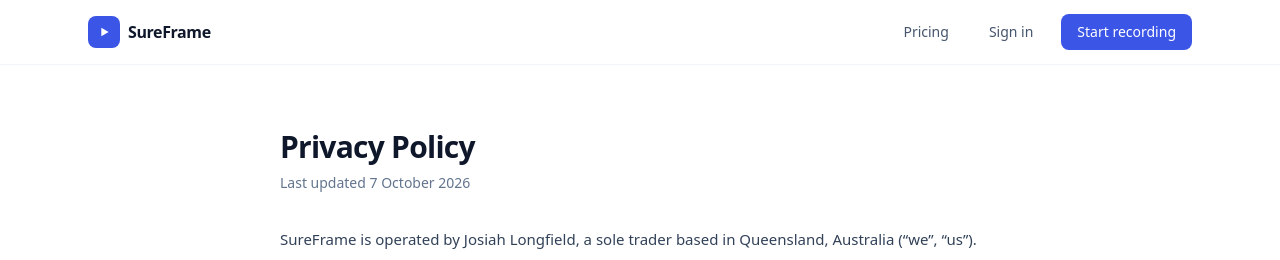
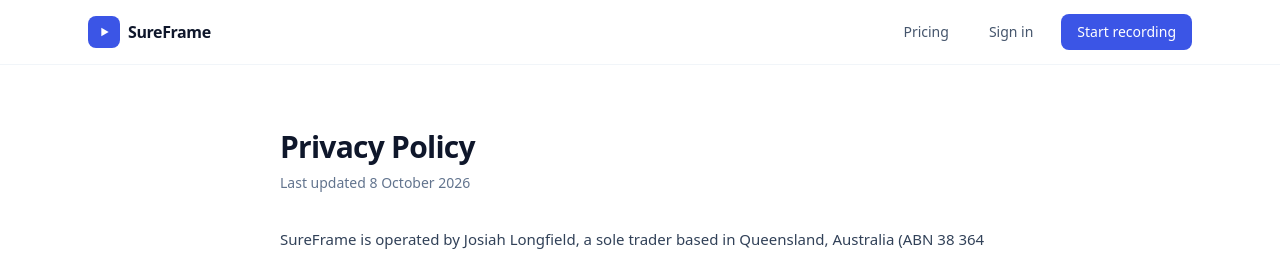
Before and after one commit to josiahlongfield-jpg/FRAMECAST, a Next.js app in the folder apps/web/: page /legal/privacy in a window 1280 px wide. Shown: the top 260 px of the page. Built offline with nearby package versions, Linux system fonts and the light colour scheme; no server answers.

Commit message:
Legal: add ABN 38 364 192 034 to terms, privacy and footer
Co-Authored-By: Claude Opus 5.5 (1M context) <noreply@anthropic.com>
Claude-Session: https://claude.ai/code/session_01P4tJ6w28EeQUWxeH5NAmsb

```diff
--- a/apps/web/src/components/SiteFooter.tsx
+++ b/apps/web/src/components/SiteFooter.tsx
@@ -1,6 +1,7 @@
 import Link from "next/link";
 import { auth } from "@/auth";
 import { BRAND } from "@/lib/brand";
+import { LEGAL } from "@/lib/legal";
 import SupportWidget from "./SupportChat";
 
 export default async function SiteFooter() {
@@ -8,7 +9,7 @@ export default async function SiteFooter() {
   return (
     <footer className="border-t border-slate-100 py-10 text-sm text-slate-500">
       <div className="mx-auto flex max-w-6xl flex-col items-center justify-between gap-4 px-4 sm:flex-row sm:px-6">
-        <p>© {new Date().getFullYear()} {BRAND.name}. All rights reserved.</p>
+        <p>© {new Date().getFullYear()} {BRAND.name}. All rights reserved.{LEGAL.abn && ` ABN ${LEGAL.abn}`}</p>
         <nav className="flex gap-6">
           <Link href="/pricing" className="hover:text-slate-900">Pricing</Link>
           <Link href="/help" className="hover:text-slate-900">Help</Link>
--- a/apps/web/src/lib/legal.ts
+++ b/apps/web/src/lib/legal.ts
@@ -8,7 +8,7 @@ import { RETENTION_DAYS } from "@/lib/retention";
 export const LEGAL = {
   product: BRAND.name,
   operator: "Josiah Longfield",
-  abn: null as string | null,
+  abn: "38 364 192 034" as string | null,
   postalAddress: null as string | null,
   email: "support@sureframe.app",
   website: "sureframe.app",
@@ -16,7 +16,7 @@ export const LEGAL = {
   country: "Australia",
   minimumAge: 18,
   retentionDays: RETENTION_DAYS,
-  updated: "7 October 2026",
+  updated: "8 October 2026",
 };
 
 export const operatorLine = () =>
```
